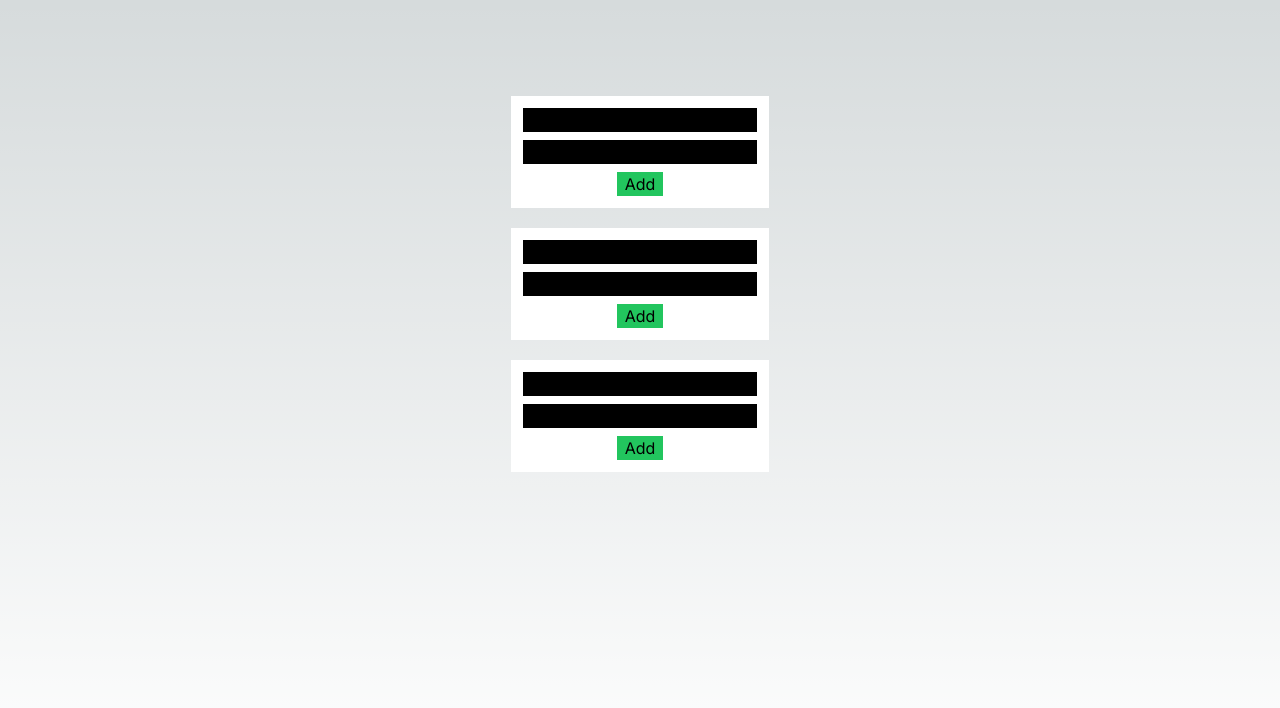
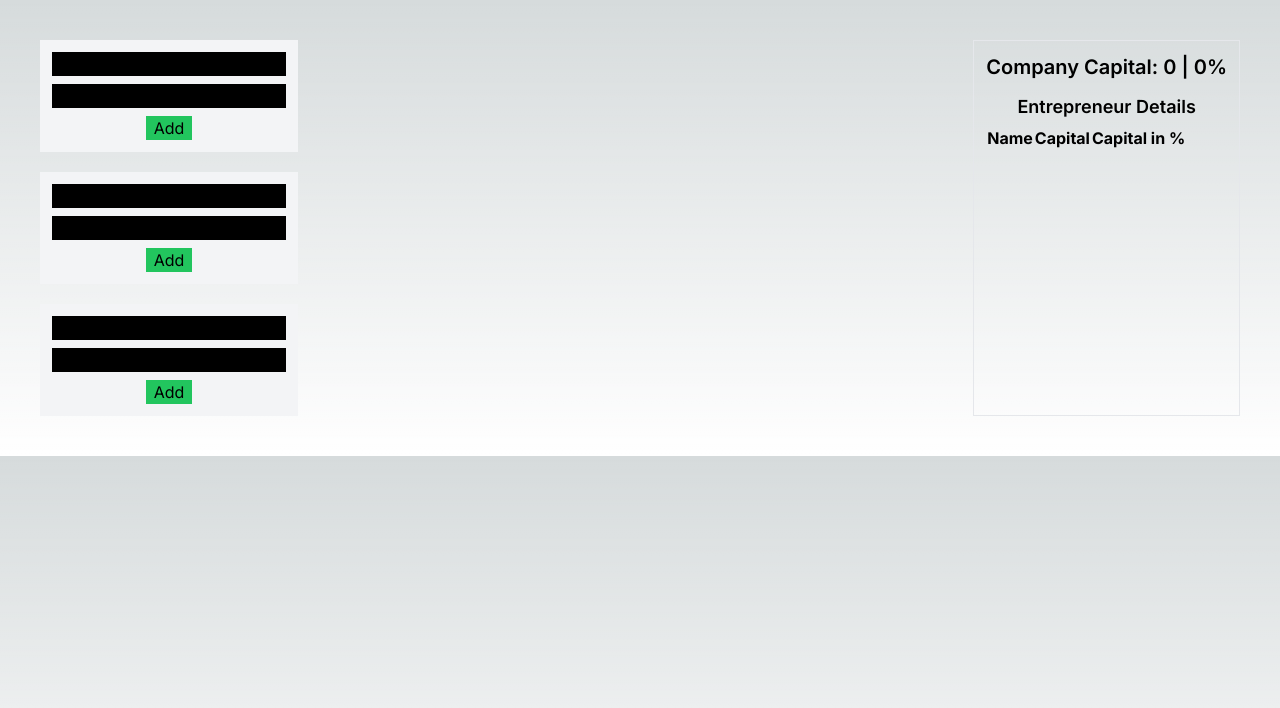
Before and after one commit to rakibul-wdp/entrepreneur, a Next.js app: page / in a window 1280 px wide. Shown: the top 708 px of the page. Built offline with nearby package versions, Linux system fonts and the light colour scheme.

Commit message:
show entrepreneurs all of data

```diff
--- a/app/page.tsx
+++ b/app/page.tsx
@@ -28,20 +28,24 @@
 
 "use client";
 
+import { EntrepreneursCapital } from "@/components/EntrepreneursCapital";
 import { Form } from "@/components/Form";
 import { useState } from "react";
 
 export default function Home() {
-  const [entrepreneur, setEntrepreneur] = useState({});
+  const [entrepreneurs, setEntrepreneur] = useState<any>([]);
   const [product, setProduct] = useState({});
   const [course, setCourse] = useState({});
 
   const handleEntrepreneur = (e: any) => {
     e.preventDefault();
-    setEntrepreneur({
+    const newEntrepreneur = {
       entrepreneurName: e.target.entrepreneurName.value,
       entrepreneurCapital: e.target.entrepreneurCapital.value,
-    });
+    };
+    setEntrepreneur([...entrepreneurs, newEntrepreneur]);
+    e.target.entrepreneurName.value = "";
+    e.target.entrepreneurCapital.value = "";
   };
 
   const handleProduct = (e: any) => {
@@ -50,6 +54,8 @@ export default function Home() {
       productName: e.target.productName.value,
       productPrice: e.target.productPrice.value,
     });
+    e.target.productName.value = "";
+    e.target.productPrice.value = "";
   };
 
   const handleCourse = (e: any) => {
@@ -58,10 +64,12 @@ export default function Home() {
       courseName: e.target.courseName.value,
       coursePrice: e.target.coursePrice.value,
     });
+    e.target.courseName.value = "";
+    e.target.coursePrice.value = "";
   };
 
   return (
-    <main className="flex min-h-screen flex-col items-center justify-between p-24">
+    <main className="flex justify-between p-10">
       <div className="flex flex-col items-center justify-center gap-5">
         <Form
           handleSubmit={handleEntrepreneur}
@@ -80,7 +88,7 @@ export default function Home() {
         />
       </div>
 
-      <div></div>
+      <EntrepreneursCapital entrepreneurs={entrepreneurs} />
     </main>
   );
 }
--- /dev/null
+++ b/components/EntrepreneursCapital.tsx
@@ -0,0 +1,39 @@
+export const EntrepreneursCapital = ({ entrepreneurs }: any) => {
+  const totalCapital = entrepreneurs.reduce((total: any, entrepreneur: any) => {
+    return total + Number(entrepreneur.entrepreneurCapital);
+  }, 0);
+
+  return (
+    <div className="border p-3">
+      <h2 className="text-xl font-semibold mb-3">
+        Company Capital: {totalCapital} | {totalCapital > 0 ? "100%" : "0%"}
+      </h2>
+      <h3 className="text-lg font-semibold mb-1 text-center">
+        Entrepreneur Details
+      </h3>
+      <table className="table-auto">
+        <thead>
+          <tr>
+            <th>Name</th>
+            <th>Capital</th>
+            <th>Capital in %</th>
+          </tr>
+        </thead>
+        <tbody>
+          {entrepreneurs.map((entrepreneur: any, index: any) => (
+            <tr key={index}>
+              <td>{entrepreneur.entrepreneurName}</td>
+              <td>{entrepreneur.entrepreneurCapital}</td>
+              <td>
+                {Math.floor(
+                  (entrepreneur.entrepreneurCapital / totalCapital) * 100
+                )}
+                %
+              </td>
+            </tr>
+          ))}
+        </tbody>
+      </table>
+    </div>
+  );
+};
--- a/components/Form.tsx
+++ b/components/Form.tsx
@@ -5,7 +5,7 @@ export const Form = ({ handleSubmit, textTypeName, numberTypeName }: any) => {
     <div>
       <form
         onSubmit={handleSubmit}
-        className="flex flex-col items-center justify-center gap-2 bg-white text-black p-3"
+        className="flex flex-col items-center justify-center gap-2 bg-gray-100 text-black p-3"
       >
         <input
           type="text"
```
